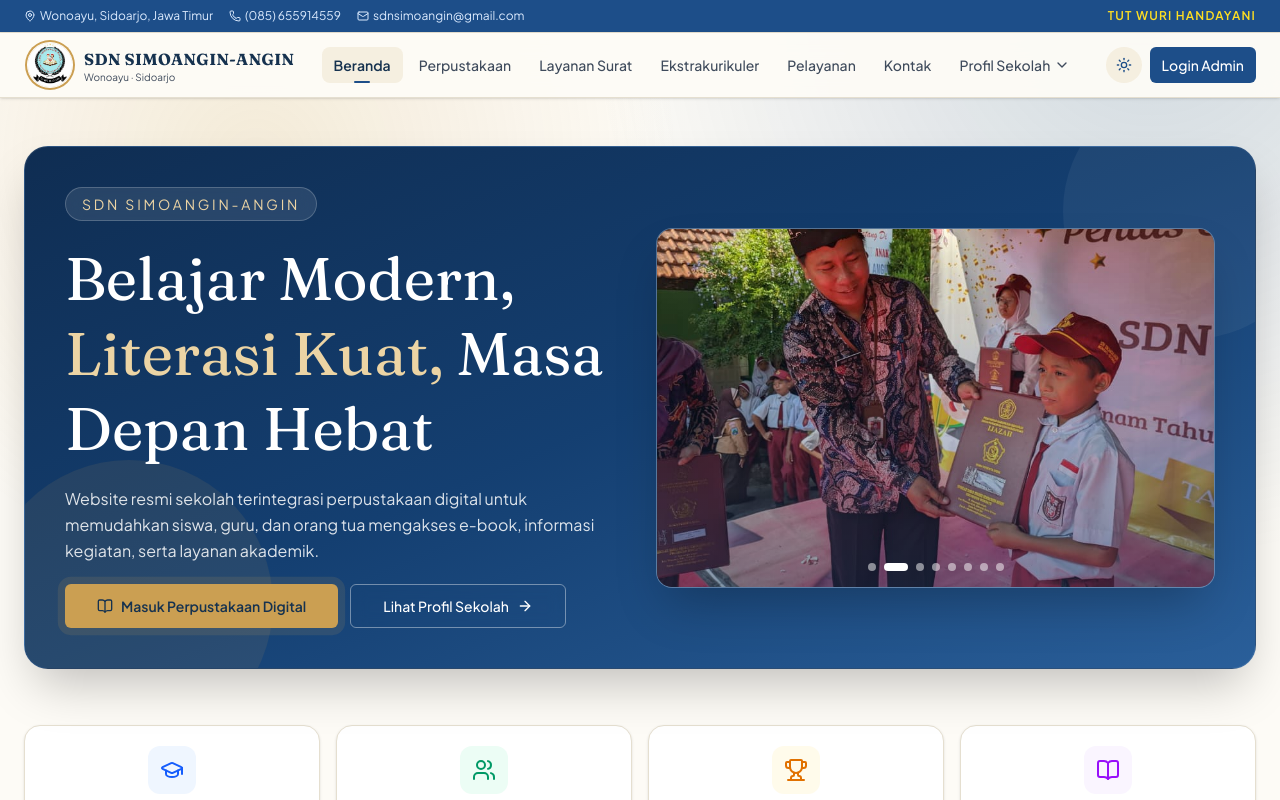
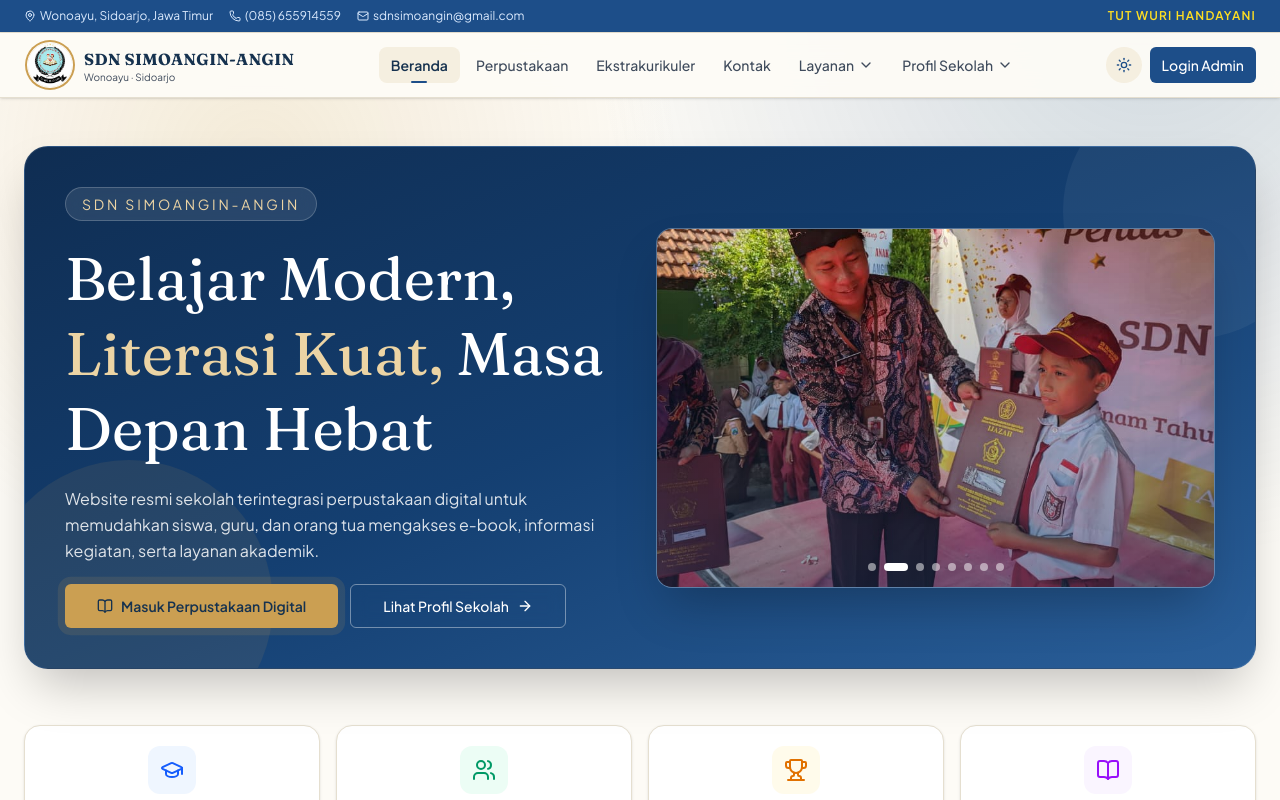
Before and after one commit to solikhulmauludin22014-ops/Website-SDN-Simoangin-angin, a Next.js app: page / in a window 1280 px wide. Shown: the top 800 px of the page. Built offline with nearby package versions, Linux system fonts and the light colour scheme.

Commit message:
perbaikan pdf

```diff
--- a/components/layout/navbar.tsx
+++ b/components/layout/navbar.tsx
@@ -10,10 +10,13 @@ import { ThemeToggle } from "@/components/theme-toggle";
 const mainLinks = [
   { href: "/", label: "Beranda" },
   { href: "/perpustakaan", label: "Perpustakaan" },
+  { href: "/ekstrakurikuler", label: "Ekstrakurikuler" },
+  { href: "/kontak", label: "Kontak" },
+];
+
+const layananLinks = [
   { href: "/layanan-surat", label: "Layanan Surat" },
-  { href: "/ekstrakurikuler", label: "Ekstrakurikuler" },
-  { href: "/maklumat-pelayanan", label: "Pelayanan" },
-  { href: "/kontak", label: "Kontak" },
+  { href: "/maklumat-pelayanan", label: "Maklumat Pelayanan" },
 ];
 
 
@@ -54,9 +57,11 @@ const profilMenu = [
 export function Navbar() {
   const pathname = usePathname();
   const [profilOpen, setProfilOpen] = useState(false);
+  const [layananOpen, setLayananOpen] = useState(false);
   const [mobileOpen, setMobileOpen] = useState(false);
   const [ripples, setRipples] = useState<{ id: number; x: number; y: number }[]>([]);
   const profilRef = useRef<HTMLDivElement>(null);
+  const layananRef = useRef<HTMLDivElement>(null);
   const nextId = useRef(0);
 
   // Close dropdown when clicking outside
@@ -64,6 +69,9 @@ export function Navbar() {
     function handler(e: MouseEvent) {
       if (profilRef.current && !profilRef.current.contains(e.target as Node)) {
         setProfilOpen(false);
+      }
+      if (layananRef.current && !layananRef.current.contains(e.target as Node)) {
+        setLayananOpen(false);
       }
     }
     document.addEventListener("mousedown", handler);
@@ -150,10 +158,40 @@ export function Navbar() {
               </Link>
             ))}
 
+            {/* Layanan dropdown */}
+            <div ref={layananRef} className="relative">
+              <button
+                onClick={(e) => { addRipple(e); setLayananOpen((v) => !v); setProfilOpen(false); }}
+                className={`relative flex items-center gap-1 overflow-hidden rounded-lg px-3 py-2 text-sm font-medium transition-all duration-200 hover:scale-105 hover:bg-[var(--color-surface)] hover:text-heading ${layananOpen ? "bg-[var(--color-surface)] text-heading" : "text-[var(--color-ink)]"
+                  }`}
+              >
+                Layanan
+                <ChevronDown
+                  className={`h-4 w-4 transition-transform duration-300 ${layananOpen ? "rotate-180" : ""}`}
+                />
+              </button>
+
+              {layananOpen && (
+                <div className="absolute left-0 top-full mt-2 w-48 animate-in fade-in slide-in-from-top-2 rounded-xl border border-[var(--color-border)] bg-white dark:bg-[var(--color-surface)] p-2 shadow-xl duration-200">
+                  {layananLinks.map((link) => (
+                    <Link
+                      key={link.href}
+                      href={link.href}
+                      onClick={() => setLayananOpen(false)}
+                      className={`block rounded-lg px-3 py-2.5 text-sm font-medium transition-colors hover:bg-[var(--color-bg)] ${isActive(link.href) ? "text-[var(--color-primary)] font-semibold" : "text-[var(--color-ink)]"
+                        }`}
+                    >
+                      {link.label}
+                    </Link>
+                  ))}
+                </div>
+              )}
+            </div>
+
             {/* Profil Sekolah dropdown */}
             <div ref={profilRef} className="relative">
               <button
-                onClick={(e) => { addRipple(e); setProfilOpen((v) => !v); }}
+                onClick={(e) => { addRipple(e); setProfilOpen((v) => !v); setLayananOpen(false); }}
                 className={`relative flex items-center gap-1 overflow-hidden rounded-lg px-3 py-2 text-sm font-medium transition-all duration-200 hover:scale-105 hover:bg-[var(--color-surface)] hover:text-heading ${profilOpen ? "bg-[var(--color-surface)] text-heading" : "text-[var(--color-ink)]"
                   }`}
               >
@@ -241,6 +279,24 @@ export function Navbar() {
                 </Link>
               ))}
 
+              {/* Mobile Layanan section */}
+              <div className="mt-1 rounded-xl border border-[var(--color-border)] bg-[var(--color-bg)]/50 p-2">
+                <p className="mb-1 px-2 text-xs font-semibold uppercase tracking-widest text-text-secondary">Layanan</p>
+                {layananLinks.map((link) => (
+                  <Link
+                    key={link.href}
+                    href={link.href}
+                    onClick={() => setMobileOpen(false)}
+                    className={`block rounded-lg px-2 py-2 text-sm font-medium transition-colors ${isActive(link.href)
+                      ? "bg-[var(--color-surface)] text-[var(--color-primary)]"
+                      : "hover:bg-[var(--color-surface)]"
+                      }`}
+                  >
+                    {link.label}
+                  </Link>
+                ))}
+              </div>
+
               {/* Mobile profil section */}
               <div className="mt-2 rounded-xl bg-[var(--color-surface)] p-3">
                 <p className="mb-2 text-xs font-semibold uppercase tracking-widest text-text-secondary">Profil Sekolah</p>
--- a/next.config.ts
+++ b/next.config.ts
@@ -28,8 +28,8 @@ const nextConfig: NextConfig = {
     ],
   },
 
-  // Allow googleapis to run in the Node.js runtime (not Edge)
-  serverExternalPackages: ["googleapis"],
+  // Allow googleapis and react-pdf to run in the Node.js runtime (not Edge)
+  serverExternalPackages: ["googleapis", "@react-pdf/renderer"],
 
   experimental: {
     serverActions: {
```
